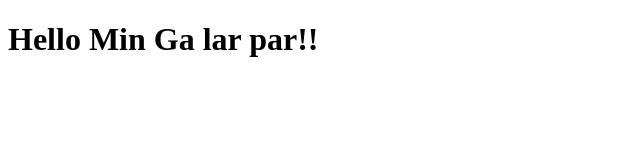
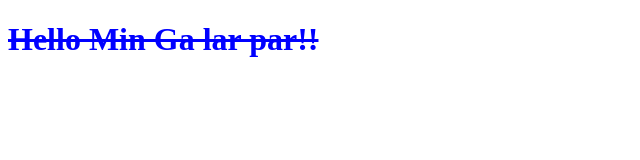
Before and after one commit to Pyae-Sone-Phone-Myint/git-testing-2, a plain HTML site: page index.html in a window 1280 px wide. Shown: the whole page, without its empty margins (0-640 px from the left). Drawn offline with Linux system fonts and the light colour scheme.

Commit message:
added css

```diff
--- a/index.html
+++ b/index.html
@@ -4,6 +4,7 @@
     <meta charset="UTF-8">
     <meta name="viewport" content="width=device-width, initial-scale=1.0">
     <title>Document</title>
+    <link rel="stylesheet" href="./style.css">
 </head>
 <body>
         <h1>Hello Min Ga lar par!!</h1>
--- /dev/null
+++ b/style.css
@@ -0,0 +1,4 @@
+h1 {
+  color: blue;
+  text-decoration: line-through;
+}
```
